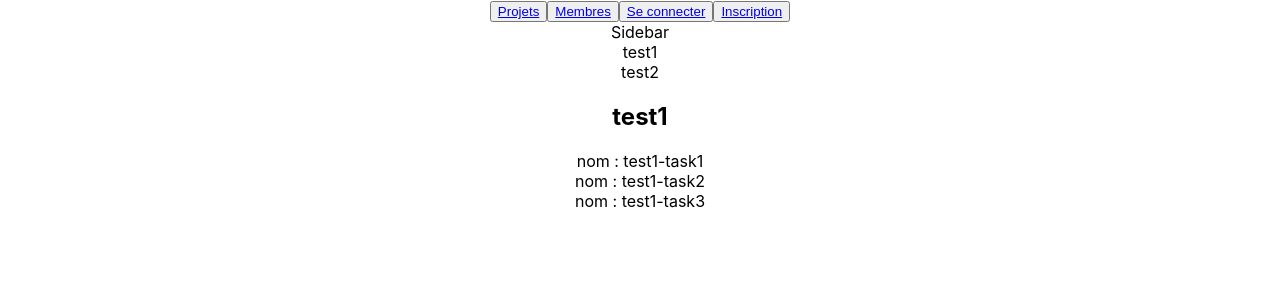
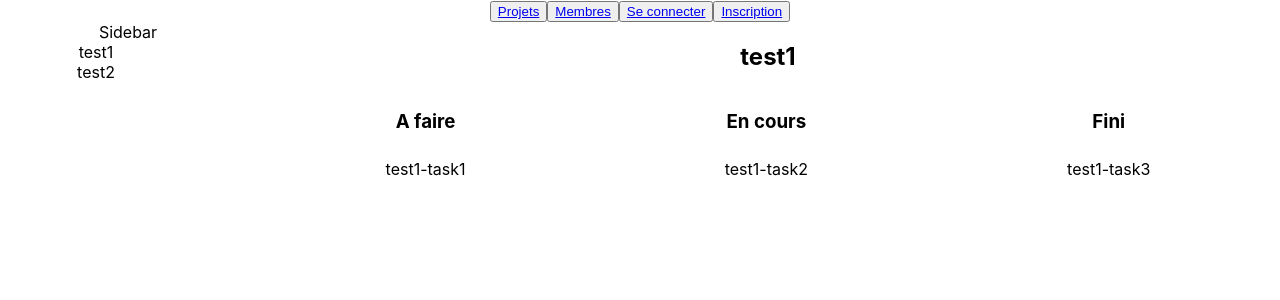
Before and after one commit to MaximeMaillot/dotnet-fil-rouge, a React (Create React App) app: page /projects in a window 1280 px wide. Both pictures are taken after a click on the element "test1". Shown: the top 300 px of the page. Built offline with nearby package versions, Linux system fonts and the light colour scheme.

Commit message:
add basic flex to project css

```diff
--- a/src/Components/Project/Project.css
+++ b/src/Components/Project/Project.css
@@ -0,0 +1,9 @@
+.Project {
+    width: 100%;
+}
+
+.Project-tasklist {
+    display: flex;
+    flex-direction: row;
+    justify-content: space-around;
+}
--- a/src/Components/Project/Project.jsx
+++ b/src/Components/Project/Project.jsx
@@ -12,10 +12,10 @@ const Project = ({ project }) => {
     return (
         <div className='Project'>
             <h2>{project.name}</h2>
-            <div>
-                <TaskList tasks={getTasksByStatus(project.tasks, "pending")} />
-                <TaskList tasks={getTasksByStatus(project.tasks, "ongoing")} />
-                <TaskList tasks={getTasksByStatus(project.tasks, "done")} />
+            <div className='Project-tasklist'>
+                <TaskList name={"A faire"} tasks={getTasksByStatus(project.tasks, "pending")} />
+                <TaskList name={"En cours"} tasks={getTasksByStatus(project.tasks, "ongoing")} />
+                <TaskList name={"Fini"} tasks={getTasksByStatus(project.tasks, "done")} />
             </div>
         </div>
     );
--- a/src/Components/ProjectList/ProjectList.css
+++ b/src/Components/ProjectList/ProjectList.css
@@ -0,0 +1,3 @@
+.ProjectList {
+    width: 75%;
+}
--- a/src/Components/ProjectList/ProjectList.jsx
+++ b/src/Components/ProjectList/ProjectList.jsx
@@ -4,7 +4,7 @@ import ProjectLabel from '../ProjectLabel/ProjectLabel';
 
 const ProjectList = ({projects, setCurrentProject}) => {
     return (
-        <div>
+        <div className='ProjectList'>
             {projects ? projects.map((project) => {
                 return <ProjectLabel key={project.project_id} project={project} setCurrentProject={setCurrentProject} />
             }) : undefined}
--- a/src/Components/Sidebar/Sidebar.css
+++ b/src/Components/Sidebar/Sidebar.css
@@ -0,0 +1,3 @@
+.Sidebar {
+    width: 25%;
+}
--- a/src/Components/Sidebar/Sidebar.jsx
+++ b/src/Components/Sidebar/Sidebar.jsx
@@ -4,7 +4,7 @@ import ProjectList from '../ProjectList/ProjectList';
 
 const Sidebar = ({projects, setCurrentProject}) => {
     return (
-        <div>
+        <div className='Sidebar'>
             <div>Sidebar</div>
             <ProjectList projects={projects} setCurrentProject={setCurrentProject} />
         </div>
--- a/src/Components/Task/Task.css
+++ b/src/Components/Task/Task.css
@@ -0,0 +1,3 @@
+.Task {
+    margin: 1vh auto;
+}
--- a/src/Components/Task/Task.jsx
+++ b/src/Components/Task/Task.jsx
@@ -4,7 +4,7 @@ import "./Task.css";
 const Task = ({task}) => {
     return (
         <div className='Task'>
-            nom : {task.name}
+            {task.name}
         </div>
     );
 };
--- a/src/Components/TaskList/TaskList.css
+++ b/src/Components/TaskList/TaskList.css
@@ -0,0 +1,4 @@
+.TaskList {
+    display: flex;
+    flex-direction: column;
+}
--- a/src/Components/TaskList/TaskList.jsx
+++ b/src/Components/TaskList/TaskList.jsx
@@ -2,9 +2,10 @@ import React from 'react';
 import './TaskList.css';
 import Task from '../Task/Task';
 
-const TaskList = ({ tasks }) => {
+const TaskList = ({ name, tasks }) => {
     return (
         <div className='TaskList'>
+            <h3>{name}</h3>
             {tasks.map((task) => {
                 return <Task key={task.task_id} task={task} />
             })}
--- a/src/Views/ProjectsView/ProjectsView.css
+++ b/src/Views/ProjectsView/ProjectsView.css
@@ -0,0 +1,4 @@
+.ProjectsView {
+    display: flex;
+    flex-direction: row;
+}
--- a/src/Views/ProjectsView/ProjectsView.jsx
+++ b/src/Views/ProjectsView/ProjectsView.jsx
@@ -6,7 +6,7 @@ import Sidebar from '../../Components/Sidebar/Sidebar';
 
 const ProjectsView = ({projects, currentProject, setCurrentProject}) => {
     return (
-        <div>
+        <div className='ProjectsView'>
             <Sidebar projects={projects} setCurrentProject={setCurrentProject}/>
             {currentProject ? <Project project={currentProject}/> : <NoProject />}
         </div>
```
